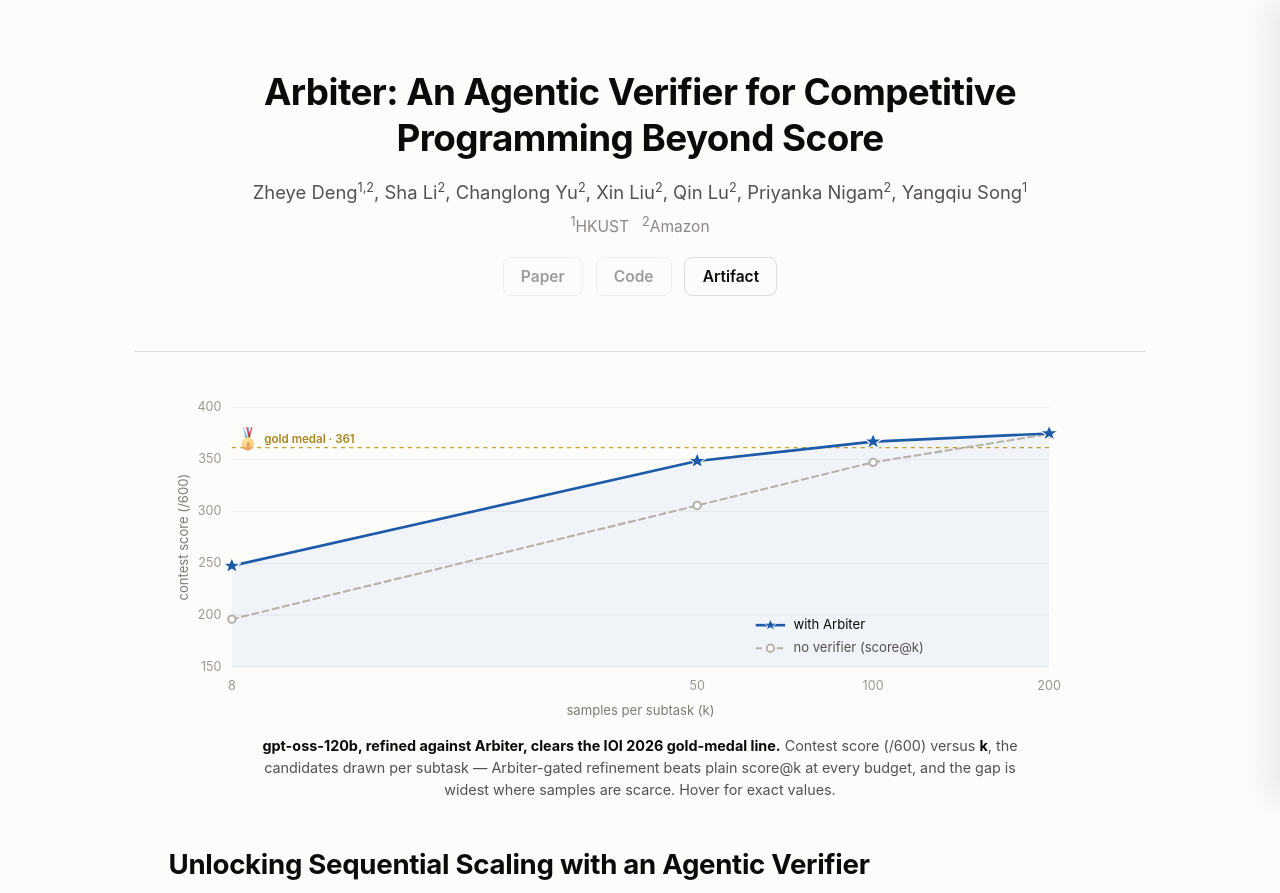
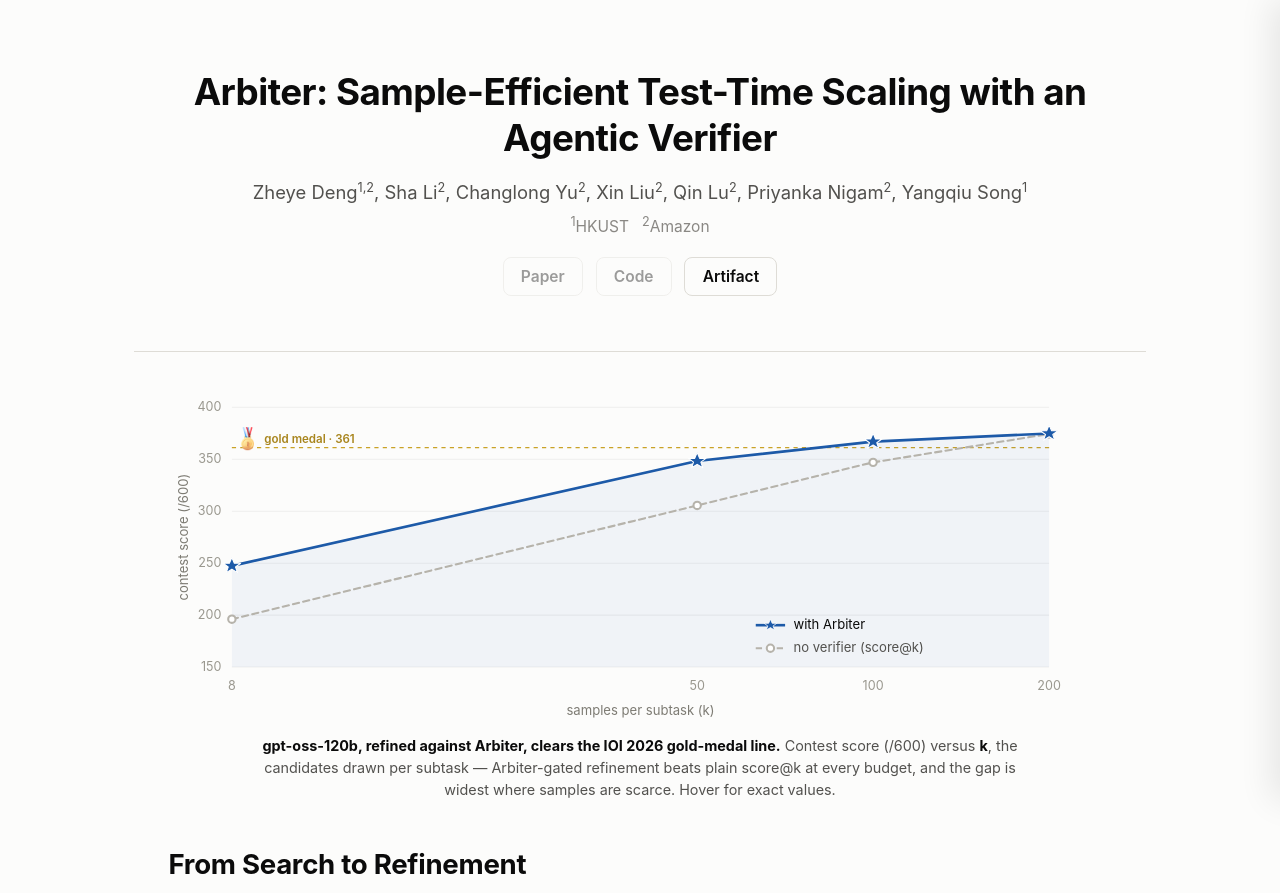
Before and after one commit to horizon-llm/IOI2026, a plain HTML site: page index.html in a window 1280 px wide. Shown: the top 893 px of the page. Drawn offline with Linux system fonts and the light colour scheme.

Commit message:
gh-pages: retitle page to "Sample-Efficient Test-Time Scaling with an Agentic Verifier"
Also retitle the first section "From Search to Refinement" so the h1
and h2 don't repeat each other, and replace the dev-artifact browser
tab title ("IOI 2026 · run 4 · ...") with the page title.

Co-Authored-By: Claude Fable 5 <noreply@anthropic.com>

```diff
--- a/content.md
+++ b/content.md
@@ -13,7 +13,7 @@
 -->
 
 ## title
-Arbiter: An Agentic Verifier for Competitive Programming Beyond Score
+Arbiter: Sample-Efficient Test-Time Scaling with an Agentic Verifier
 
 ## teaser-cap
 **gpt-oss-120b, refined against Arbiter, clears the IOI 2026 gold-medal line.** Contest score (/600) versus **k**, the candidates drawn per subtask — Arbiter-gated refinement beats plain score@k at every budget, and the gap is widest where samples are scarce. Hover for exact values.
--- a/index.html
+++ b/index.html
@@ -1,6 +1,6 @@
 <!DOCTYPE html>
 <meta charset="utf-8">
-<title>IOI 2026 · run 4 · Arbiter-gated refinement (5-round budget)</title>
+<title>Arbiter: Sample-Efficient Test-Time Scaling with an Agentic Verifier</title>
 <!-- vendored locally (no CDN) -- KaTeX 0.16.9, for the LaTeX inside problem
      statements and model reasoning that mdToHtml() renders -->
 <link rel="stylesheet" href="vendor/katex/katex.min.css">
@@ -840,7 +840,7 @@
 <header>
  <div class="htop">
   <div class="htitle">
-   <h1 data-md="title">Arbiter: An Agentic Verifier for Competitive Programming Beyond Score</h1>
+   <h1 data-md="title">Arbiter: Sample-Efficient Test-Time Scaling with an Agentic Verifier</h1>
    <div class="authors">Zheye Deng<sup>1,2</sup>, Sha Li<sup>2</sup>, Changlong Yu<sup>2</sup>, Xin Liu<sup>2</sup>,
      Qin Lu<sup>2</sup>, Priyanka Nigam<sup>2</sup>, Yangqiu Song<sup>1</sup>
      <div class="aff"><sup>1</sup>HKUST &nbsp; <sup>2</sup>Amazon</div>
@@ -959,7 +959,7 @@
   </div>
 
   <section id="verifier">
-    <h2 class="sec-h">Unlocking Sequential Scaling with an Agentic Verifier</h2>
+    <h2 class="sec-h">From Search to Refinement</h2>
     <div class="sec-lead" data-md="verifier">Prior attempts at IOI-level competitive programming
     scale test-time compute in parallel: overgenerate, then search.
     <a href="https://storage.googleapis.com/deepmind-media/AlphaCode2/AlphaCode2_Tech_Report.pdf"
```
